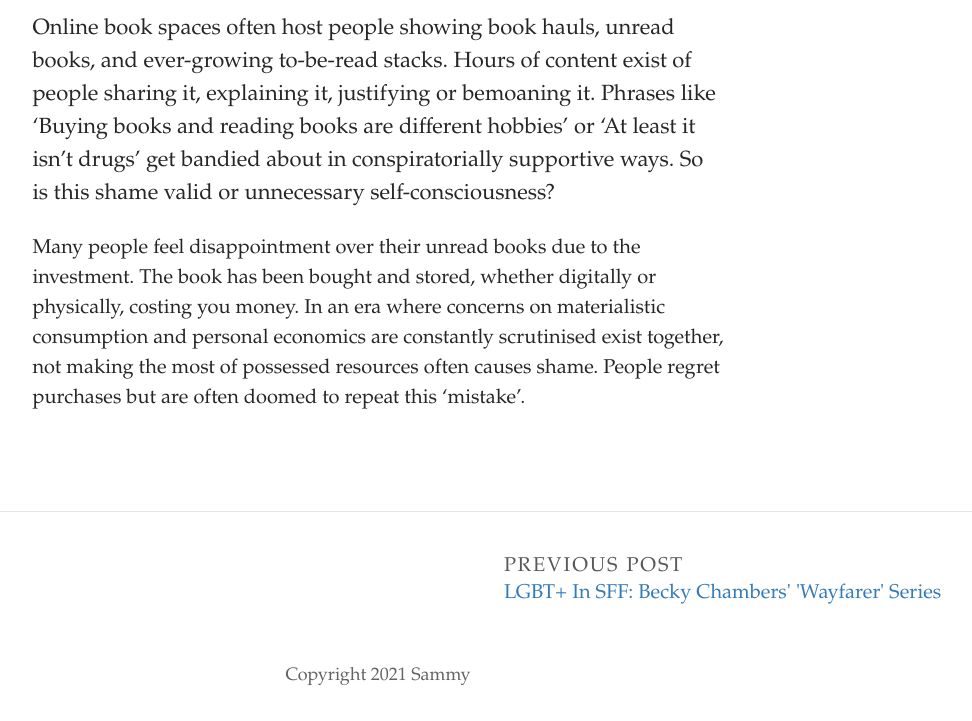
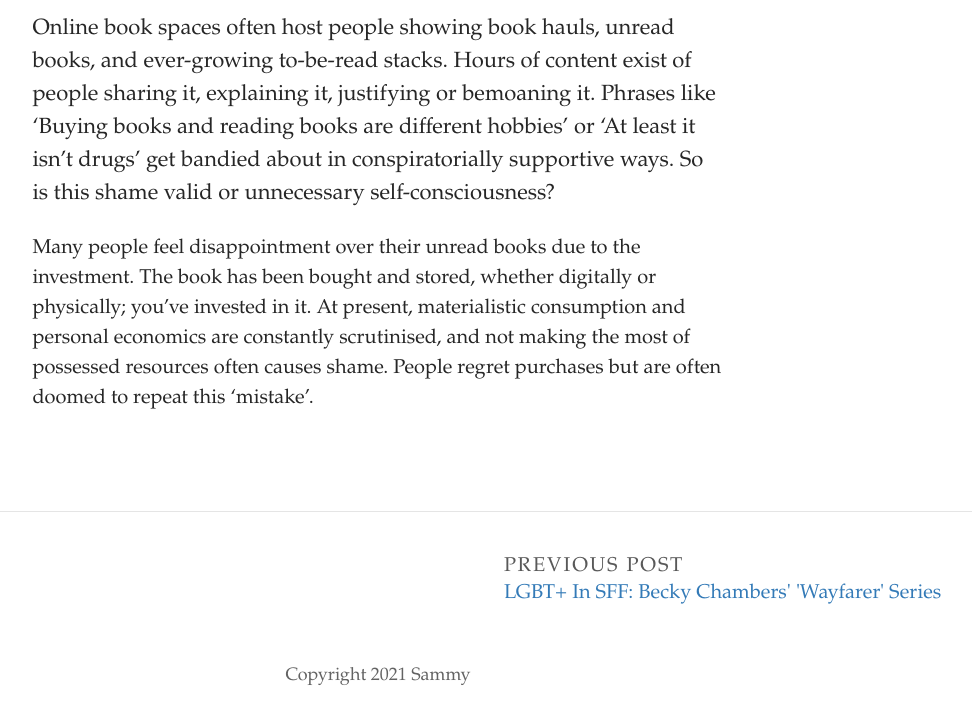
Before and after one commit to SammySpinsAYarn/Blog, a Jekyll site: the page built from _posts/2023-04-14-is-it-silly-to-be-ashamed-of-unread-books.md, in a window 1280 px wide. Shown: the part 340-1061 px from the top of the page, without its empty margins (262-1234 px from the left). Built offline with Jekyll 4.4.1, drawn with Linux system fonts in a browser that asks for light colours; some web fonts are replaced.

Commit message:
Update Post “2023-04-14-is-it-silly-to-be-ashamed-of-unread-books”

```diff
--- a/_posts/2023-04-14-is-it-silly-to-be-ashamed-of-unread-books.md
+++ b/_posts/2023-04-14-is-it-silly-to-be-ashamed-of-unread-books.md
@@ -8,4 +8,4 @@ comments: false
 ---
 Online book spaces often host people showing book hauls, unread books, and ever-growing to-be-read stacks. Hours of content exist of people sharing it, explaining it, justifying or bemoaning it. Phrases like ‘Buying books and reading books are different hobbies’ or ‘At least it isn’t drugs’ get bandied about in conspiratorially supportive ways. So is this shame valid or unnecessary self-consciousness?
 
-Many people feel disappointment over their unread books due to the investment. The book has been bought and stored, whether digitally or physically, costing you money. In an era where concerns on materialistic consumption and personal economics are constantly scrutinised exist together, not making the most of possessed resources often causes shame. People regret purchases but are often doomed to repeat this 'mistake'.
+Many people feel disappointment over their unread books due to the investment. The book has been bought and stored, whether digitally or physically; you've invested in it. At present, materialistic consumption and personal economics are constantly scrutinised, and not making the most of possessed resources often causes shame. People regret purchases but are often doomed to repeat this 'mistake'.
```
